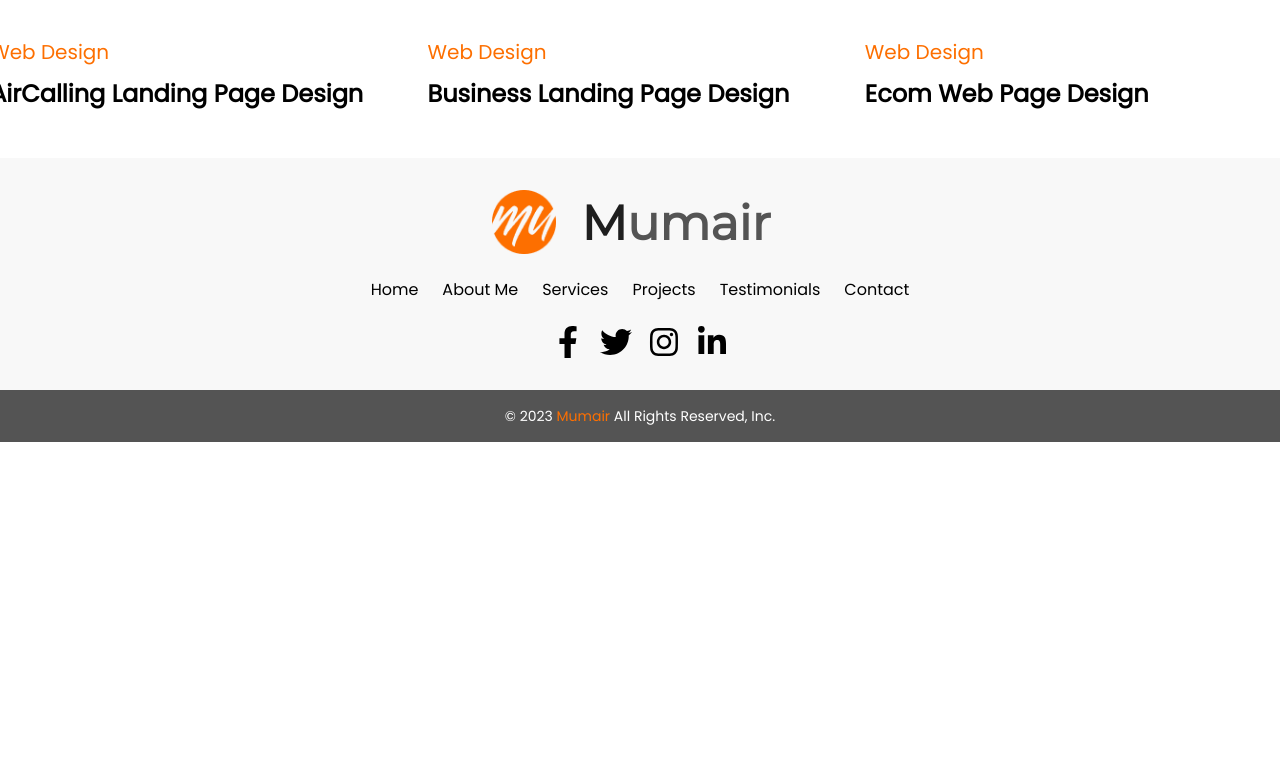
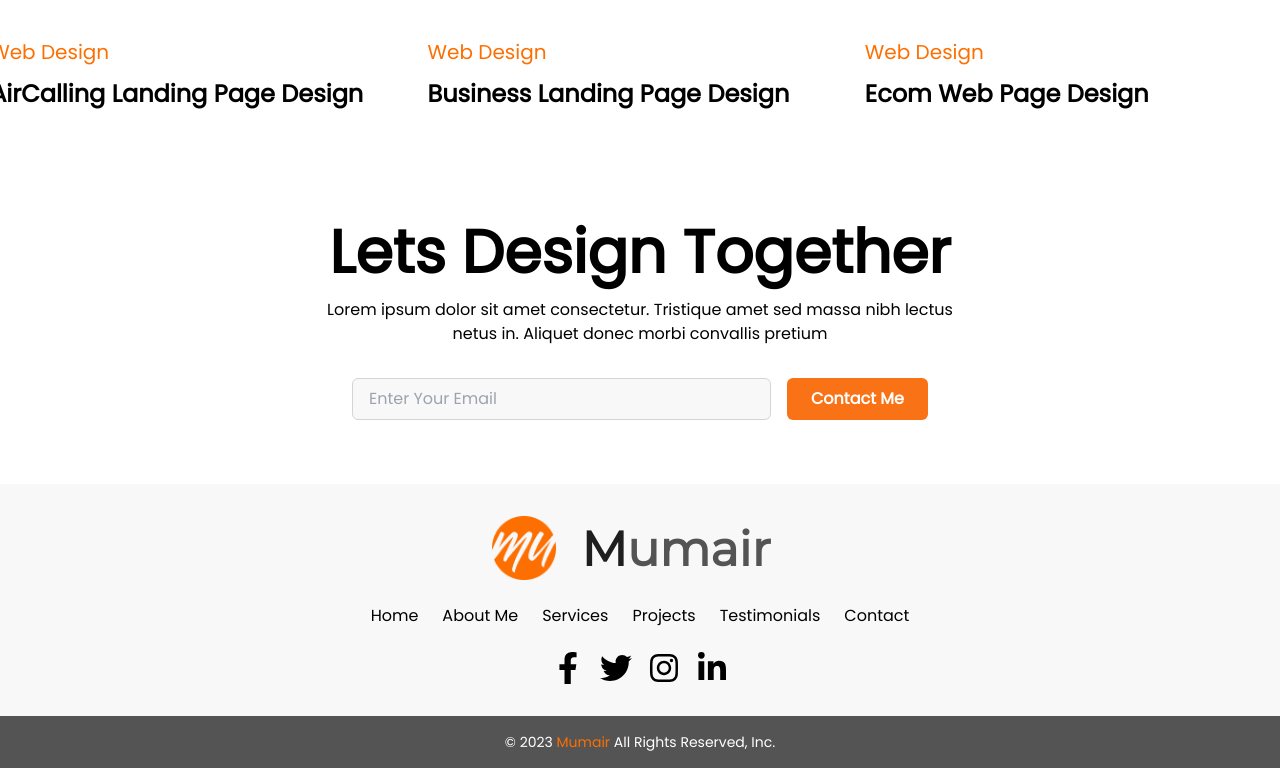
Before and after one commit to tuhin92/potential-inc, a React (Vite) app: page / in a window 1280 px wide. Shown: the part 2685-3453 px from the top of the page. Before the commit the page ends 3127 px from the top, so only its background shows below. Built offline with nearby package versions, Linux system fonts and the light colour scheme.

Commit message:
Lets Design Together

```diff
--- /dev/null
+++ b/src/Components/Together.jsx
@@ -0,0 +1,27 @@
+import React from "react";
+
+const Together = () => {
+  return (
+    <div className="text-[#000000] font-poppins max-w-4xl mx-auto px-4 py-16">
+      <h2 className="text-4xl md:text-6xl font-semibold text-center mb-4">
+        Lets Design Together
+      </h2>
+      <p className="text-center mb-8 max-w-2xl mx-auto">
+        Lorem ipsum dolor sit amet consectetur. Tristique amet sed massa nibh
+        lectus netus in. Aliquet donec morbi convallis pretium
+      </p>
+      <div className="flex flex-col sm:flex-row gap-4 max-w-xl mx-auto">
+        <input
+          type="email"
+          placeholder="Enter Your Email"
+          className="flex-grow px-4 py-2 bg-[#F8F8F8] text-[#797979] rounded-md border border-gray-300 focus:outline-none focus:ring-2 focus:ring-orange-500"
+        />
+        <button className="px-6 py-2 bg-orange-500 text-white font-semibold rounded-md hover:bg-orange-600 transition-colors duration-300">
+          Contact Me
+        </button>
+      </div>
+    </div>
+  );
+};
+
+export default Together;
--- a/src/routes/Home/Home.jsx
+++ b/src/routes/Home/Home.jsx
@@ -3,6 +3,7 @@ import Banner from '../../Components/Banner';
 import About_me from '../../Components/About_me';
 import Services from '../../Components/Services';
 import Projects from '../../Components/Projects';
+import Together from '../../Components/Together';
 
 const Home = () => {
     return (
@@ -11,6 +12,7 @@ const Home = () => {
             <About_me></About_me>
             <Services></Services>
             <Projects></Projects>
+            <Together></Together>
         </div>
     );
 };
```
